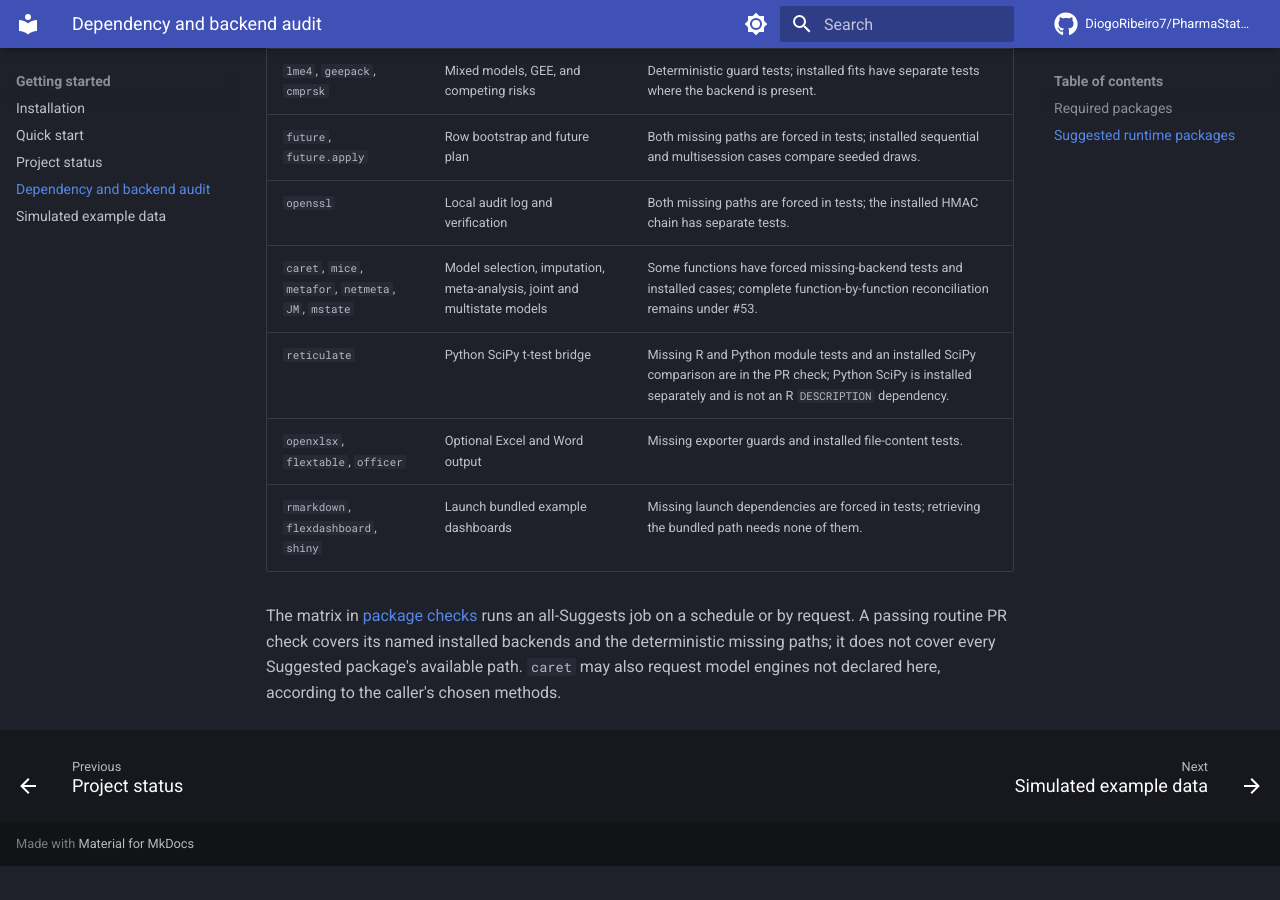
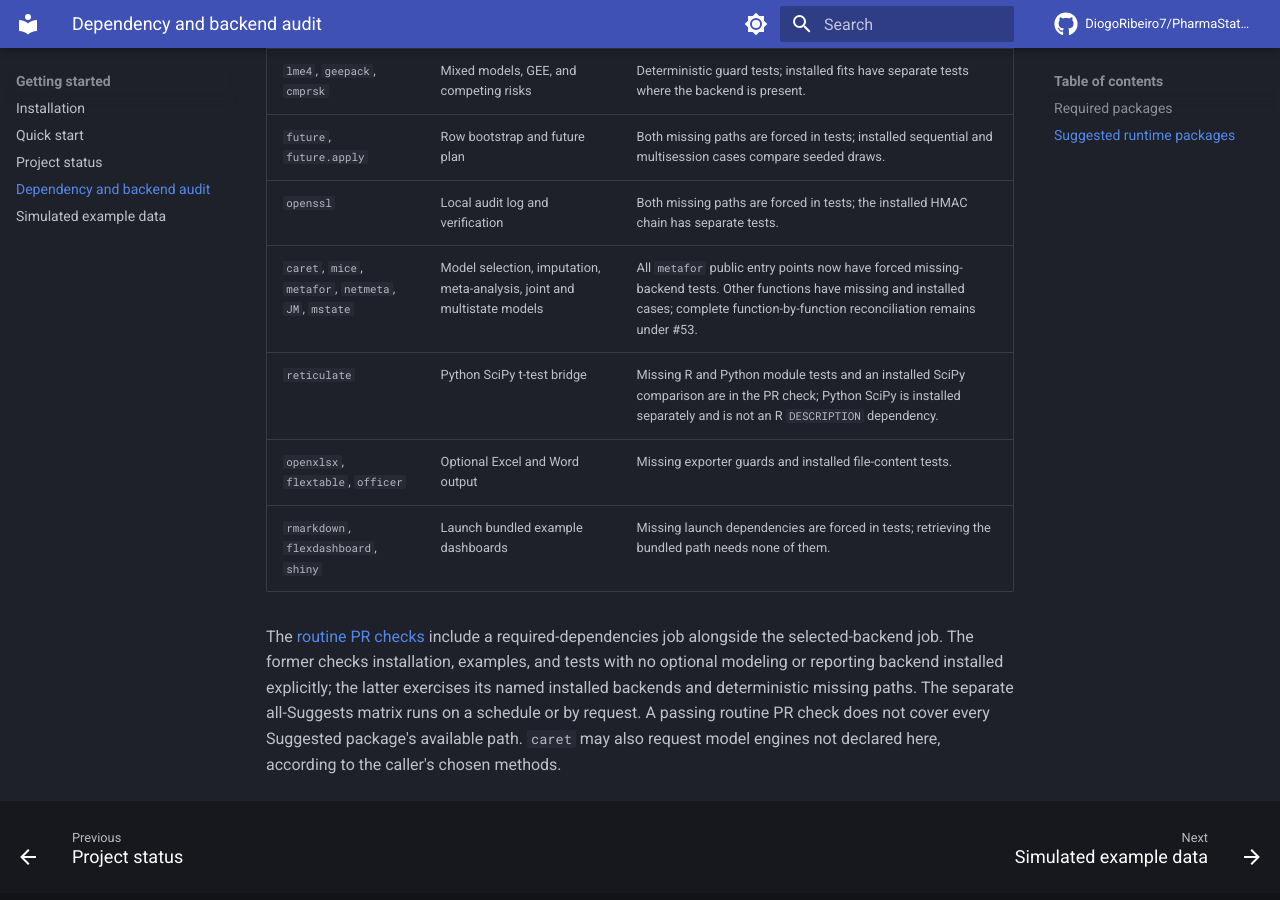
Before and after one commit to DiogoRibeiro7/PharmaStatsR, an MkDocs documentation site: the page built from docs/dependency-audit.md, in a window 1280 px wide and 900 px high, scrolled down 929 px. Built offline with MkDocs 1.6.1 and Material for MkDocs 9.7.7, drawn with Linux system fonts in a browser that asks for light colours; comment, search, counter and statistics services are not loaded; before the commit the page ends 1795 px from its top, so only the background shows below that.

Commit message:
Check required-dependency installation and metafor guards

```diff
--- a/docs/dependency-audit.md
+++ b/docs/dependency-audit.md
@@ -19,9 +19,9 @@ The development script `./setup.sh` installs its own test tools through `scripts
 | `lme4`, `geepack`, `cmprsk` | Mixed models, GEE, and competing risks | Deterministic guard tests; installed fits have separate tests where the backend is present. |
 | `future`, `future.apply` | Row bootstrap and future plan | Both missing paths are forced in tests; installed sequential and multisession cases compare seeded draws. |
 | `openssl` | Local audit log and verification | Both missing paths are forced in tests; the installed HMAC chain has separate tests. |
-| `caret`, `mice`, `metafor`, `netmeta`, `JM`, `mstate` | Model selection, imputation, meta-analysis, joint and multistate models | Some functions have forced missing-backend tests and installed cases; complete function-by-function reconciliation remains under #53. |
+| `caret`, `mice`, `metafor`, `netmeta`, `JM`, `mstate` | Model selection, imputation, meta-analysis, joint and multistate models | All `metafor` public entry points now have forced missing-backend tests. Other functions have missing and installed cases; complete function-by-function reconciliation remains under #53. |
 | `reticulate` | Python SciPy t-test bridge | Missing R and Python module tests and an installed SciPy comparison are in the PR check; Python SciPy is installed separately and is not an R `DESCRIPTION` dependency. |
 | `openxlsx`, `flextable`, `officer` | Optional Excel and Word output | Missing exporter guards and installed file-content tests. |
 | `rmarkdown`, `flexdashboard`, `shiny` | Launch bundled example dashboards | Missing launch dependencies are forced in tests; retrieving the bundled path needs none of them. |
 
-The matrix in [package checks](development.md#package-checks) runs an all-Suggests job on a schedule or by request. A passing routine PR check covers its named installed backends and the deterministic missing paths; it does not cover every Suggested package's available path. `caret` may also request model engines not declared here, according to the caller's chosen methods.
+The [routine PR checks](development.md#package-checks) include a required-dependencies job alongside the selected-backend job. The former checks installation, examples, and tests with no optional modeling or reporting backend installed explicitly; the latter exercises its named installed backends and deterministic missing paths. The separate all-Suggests matrix runs on a schedule or by request. A passing routine PR check does not cover every Suggested package's available path. `caret` may also request model engines not declared here, according to the caller's chosen methods.
```
Also changed, not shown: NEWS.md (+1 -0 lines), ROADMAP.md (+1 -1 lines), docs/development.md (+2 -1 lines), 3 other files.
